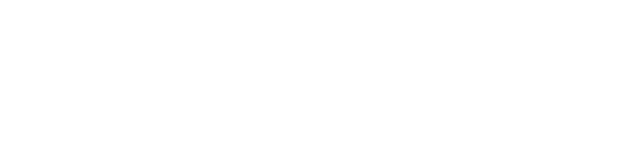
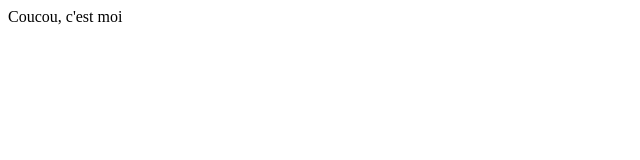
Before and after one commit to AthomsLL/Reservia, a plain HTML site: page index.html in a window 1280 px wide. Shown: the whole page, without its empty margins (0-640 px from the left). Drawn offline with Linux system fonts and the light colour scheme.

Commit message:
First commit

```diff
--- a/index.html
+++ b/index.html
@@ -9,5 +9,7 @@
 
     <body>
 
+        Coucou, c'est moi
+
     </body>
 </html>
```
